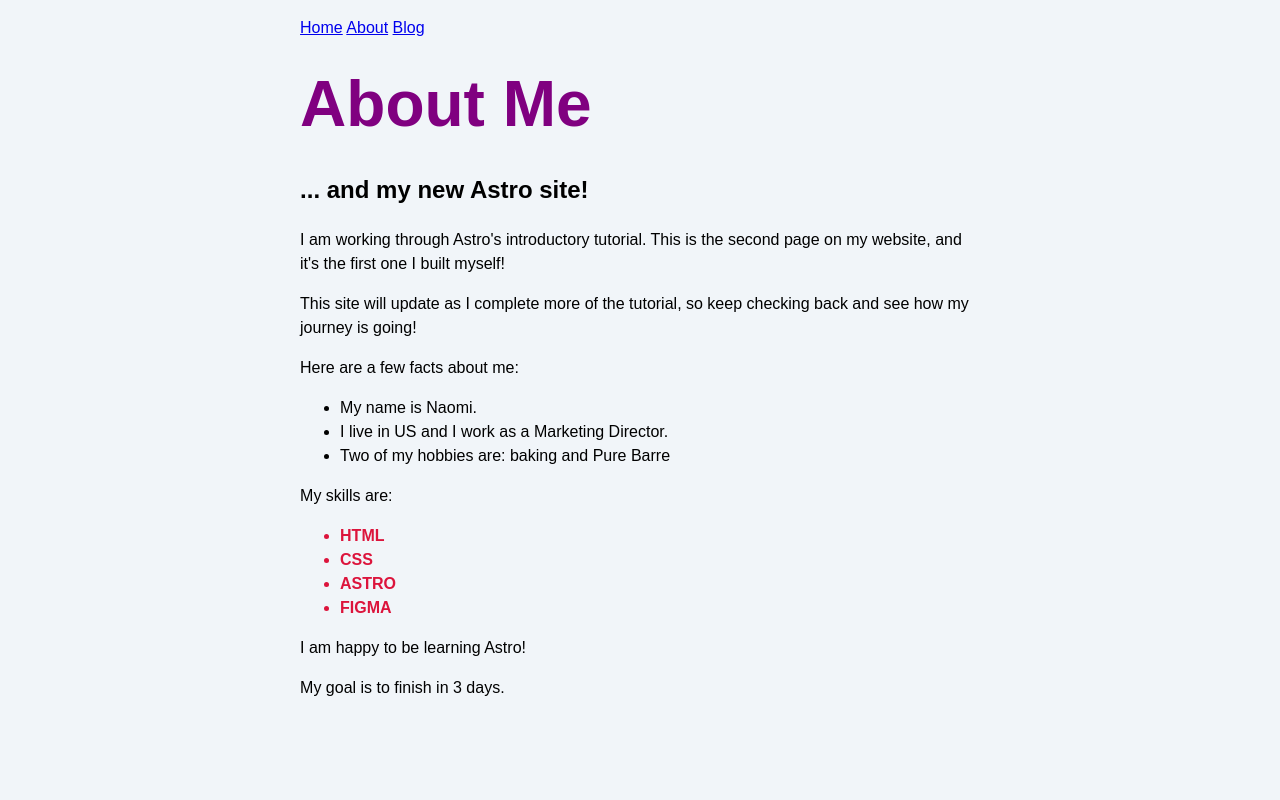
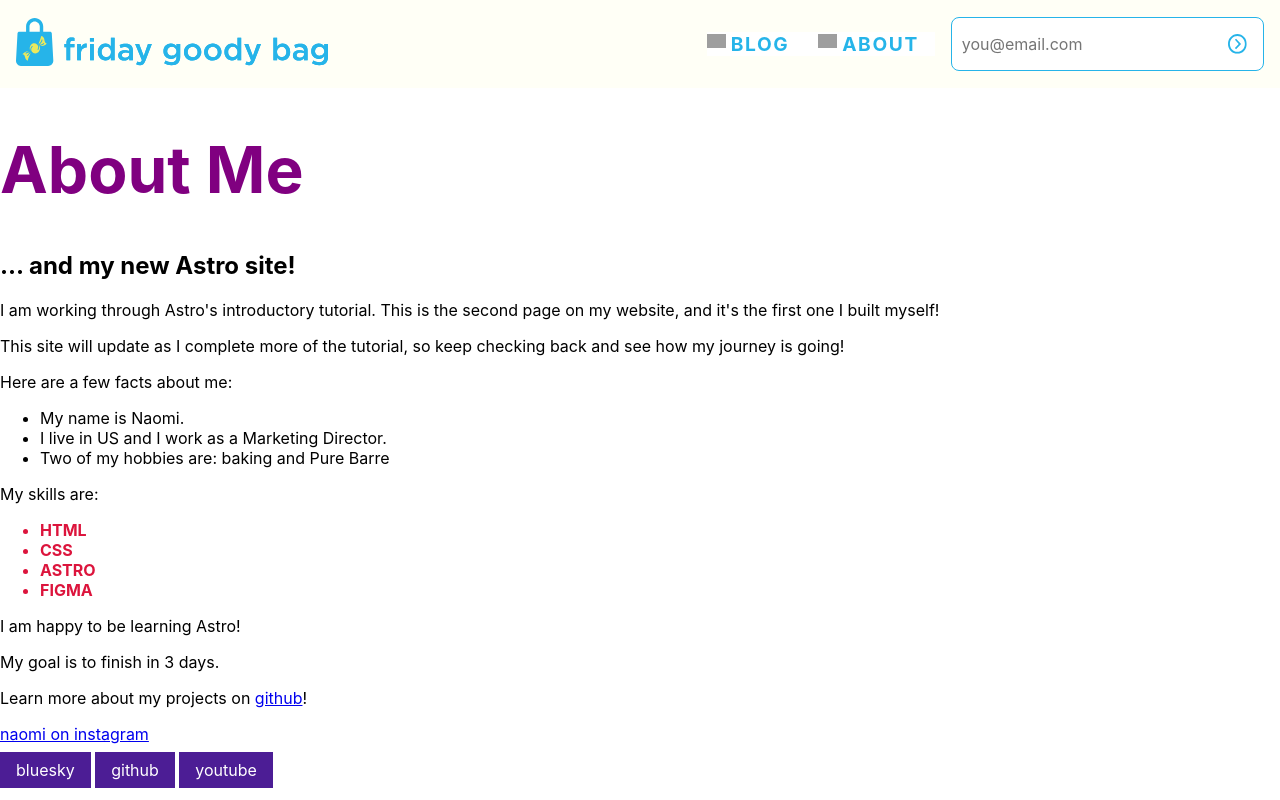
Before and after one commit to naomi-strings/astro-tutorial, an Astro site: page /about in a window 1280 px wide. Built offline with nearby package versions, Linux system fonts and the light colour scheme; Astro itself is replaced by a stand-in of ours; grey boxes are pictures that could not be loaded.

Commit message:
Added FGB content, working through tutorial

```diff
--- /dev/null
+++ b/src/components/Footer.astro
@@ -0,0 +1,15 @@
+---
+const platform = "github";
+const username = "naomi-strings";
+import Social from './Social.astro';
+
+---
+
+<footer>
+  <p>Learn more about my projects on <a href={`https://www.${platform}.com/${username}`}>{platform}</a>!</p>
+  <p><a href="https://www.instagram.com/naomispot">naomi on instagram</a></p>
+
+  <Social platform="bluesky" username="fridaygoodybag" />
+  <Social platform="github" username="naomi-strings" />
+  <Social platform="youtube" username="FridayGoodyBag" />
+</footer>
--- /dev/null
+++ b/src/components/Header.astro
@@ -0,0 +1,6 @@
+---
+import Navigation from './Navigation.astro';
+---
+<header>
+    <Navigation />
+</header>
--- /dev/null
+++ b/src/components/Navigation.astro
@@ -0,0 +1,261 @@
+---
+
+---
+            <nav class="navbar">
+                <div class="navlogo">
+                <img src="img/fgb-logo.svg">
+            </div>
+            <ul class="navlist">
+                <li class="navlist-item"><a href="/blog/">blog</a></li>
+                <li class="navlist-item"><a href="/about/">about</a></li>
+                <!--<li class="navlist-item"><a href="">join list</a></li>-->
+            </ul>
+            <form id="subscribe" class="subscribe">
+                <input type="email" placeholder="you@email.com">
+                <button type="submit" aria-label="Subscribe">
+                    <img src="img/play.svg" alt="">
+                </button>
+            </form>
+
+            <div class="nav-icon">
+                <span></span>
+                <span></span>
+                <span></span>
+            </div>
+</nav>
+<style>
+nav.navbar {
+    background-color: var(--brand-palest);
+    display: flex;
+    flex-wrap: wrap;
+    justify-content: space-between;
+    align-items: center;
+    padding: 1rem 0;
+}
+
+.navlogo img {
+    height: 3rem;
+    padding-left: 1rem;
+}
+
+.navlogo img:hover {
+    opacity: 0.8;
+}
+
+ul.navlist {
+  list-style-type: none;
+  padding-left: 0;
+  width: 100%;
+  order: 3;
+  flex-direction: column;
+  background-color: var(--brand-dark);
+  padding-top: 1rem;
+}
+
+li.navlist-item {
+    height: 5rem;
+    width: 100%;
+    border-bottom: thin dotted var(--brand-light);
+    display: flex;
+    justify-content: flex-end;
+    padding-right: 1rem;
+}
+li.navlist-item a {
+  position: relative;
+  padding-right: 3.5rem;/**/
+  display: flex;
+  align-items: center;
+  text-decoration: none;
+  font-weight: bold;
+  font-size: 2rem;
+  letter-spacing: 0.1rem;
+  text-transform: uppercase;
+}
+
+li.navlist-item a:any-link {
+    color: var(--brand-primary);
+}
+
+li.navlist-item a::after {
+  content: '';
+  position: absolute;
+  right: 0;
+  height: 3rem;
+  width: 3rem;
+  background-image: var(--icon-url);
+  background-size: contain;
+  background-repeat: no-repeat;
+}
+
+li.navlist-item:nth-of-type(1) {
+  --icon-url: url('img/navicon2.svg');
+}
+
+li.navlist-item:nth-of-type(2) {
+  --icon-url: url('img/navicon3.svg');
+}
+
+li.navlist-item:nth-of-type(3) {
+  --icon-url: url('img/icon-subscribe.svg');
+  display: none;
+}
+
+li.navlist-item a:hover, li.navlist-item a:active {
+    opacity: 0.8;
+}
+
+/* repeat this pattern if you have more menu items.
+It is not necessary to name the url's with sequential numbers. */
+
+.nav-icon {
+    position: relative;
+    width: 42px;
+    height: 32px;
+    cursor: pointer;
+    margin-right: 1rem;
+}
+
+.nav-icon span {
+    position: absolute;
+    width: 100%;
+    height: 6px;
+    background: var(--brand-primary);
+    border-radius: 3px;
+    transition: all 0.3s ease-in-out;
+}
+
+.nav-icon span:nth-child(1) {
+    top: 0;
+}
+
+.nav-icon span:nth-child(2) {
+    top: 13px;
+}
+
+.nav-icon span:nth-child(3) {
+    top: 26px;
+}
+
+/* When open - form X */
+/* When open - form X */
+.navbar.open .nav-icon span:nth-child(1) {
+    top: 13px;
+    transform: rotate(45deg);
+}
+
+.navbar.open .nav-icon span:nth-child(2) {
+    opacity: 0;
+}
+
+.navbar.open .nav-icon span:nth-child(3) {
+    top: 13px;
+    transform: rotate(-45deg);
+}
+
+/* Hide menu by default on mobile */
+.navlist {
+  display: none;
+}
+
+/* Show menu when nav is open */
+.navbar.open .navlist {
+  display: flex;
+}
+
+
+/* navbar subscribe form styles */
+
+/* on mobile, display: none; */
+.subscribe {
+    display: flex;
+    align-items: stretch;
+    padding: 0.5em;
+    margin-right: 1rem;
+    border-radius: 8px;
+    background: #ffffff;
+    border: thin solid var(--brand-primary);
+    gap: 0.5rem;
+}
+
+.subscribe input {
+    flex: 1; /* Takes up remaining space */
+    border: none;
+    outline: none;
+    background: transparent;
+    font-size: 1rem;
+}
+
+.subscribe button {
+    background: transparent;
+    border: none;
+    border-radius: 50%;
+    display: flex;
+    align-items: center;
+    justify-content: center;
+    cursor: pointer;
+    padding: 0.5rem; /* Just add some padding for clickable area */
+}
+
+.subscribe button:hover {
+    opacity: 0.8;
+}
+
+.subscribe button img {
+    width: 1.2rem;
+    height: 1.2rem;
+}
+
+/* media queries for navbar */
+@media (min-width: 769px) {
+
+     nav.navbar {
+        justify-content: flex-start; /* Override space-between */
+    }
+
+    ul.navlist {
+        order: 0;
+        display: flex;
+        width: unset;
+        flex-direction: row;
+        gap: 0.8rem;
+        background-color: white;
+        padding-top: 0;
+        margin-left: auto; /* Push menu to the right */
+        margin-right: 1rem;
+
+    }
+    li.navlist-item {
+        border: none;
+        width: auto;
+        height: auto;
+        justify-content: flex-start;
+    }
+
+    li.navlist-item:nth-of-type(3) {
+        display: inline-block;
+    }
+
+    li.navlist-item a {
+        font-size: 1.2rem;
+        padding-right: 0;
+        padding-left: 1.5rem;
+    }
+    li.navlist-item a:after {
+        display: none;
+    }
+    li.navlist-item a::before {
+        content: '';
+        position: absolute;
+        left: 0;
+        height: 1.2rem;
+        width: 1.2rem;
+        background-image: var(--icon-url);
+        background-size: contain;
+        background-repeat: no-repeat;
+}
+
+.nav-icon {
+    display: none;
+}
+}
+</style>
--- /dev/null
+++ b/src/components/Social.astro
@@ -0,0 +1,13 @@
+---
+const { platform, username } = Astro.props;
+---
+<a href={`https://www.${platform}.com/${username}`}>{platform}</a>
+
+<style>
+  a {
+    padding: 0.5rem 1rem;
+    color: white;
+    background-color: #4c1d95;
+    text-decoration: none;
+  }
+</style>
--- a/src/pages/about.astro
+++ b/src/pages/about.astro
@@ -1,5 +1,8 @@
 ---
 import './styles/global.css';
+import Header from '../components/Header.astro';
+import Footer from '../components/Footer.astro';
+
 
 const pageTitle = "About Me";
 const identity = {
@@ -41,9 +44,7 @@ const textCase = "uppercase";
 	</head>
 	<body>
 <body>
-    <a href="/">Home</a>
-<a href="/about/">About</a>
-<a href="/blog/">Blog</a>
+    <Header />
 
   <h1>{pageTitle}</h1>
   <h2>... and my new Astro site!</h2>
@@ -70,5 +71,7 @@ const textCase = "uppercase";
 {finished && <p>I finished this tutorial!</p>}
 
 {goal === 3 ? <p>My goal is to finish in 3 days.</p> : <p>My goal is not 3 days.</p>}
+
+<Footer />
 </body>
 </html>
--- a/src/pages/styles/global.css
+++ b/src/pages/styles/global.css
@@ -1,21 +1,48 @@
-html {
-  background-color: #f1f5f9;
-  font-family: sans-serif;
+/* ===
+   CSS Reset and Base Styles
+   ===================== */
+
+*,
+*::before,
+*::after {
+    box-sizing: border-box;
 }
 
-body {
-  margin: 0 auto;
-  width: 100%;
-  max-width: 80ch;
-  padding: 1rem;
-  line-height: 1.5;
+img {
+    max-width: 100%;
+    height: auto;
 }
 
-* {
-  box-sizing: border-box;
+/* Reset specific form elements */
+input,
+button,
+textarea,
+select {
+  border: none; /* Remove default borders */
+  background: none; /* Remove default backgrounds */
+  font-family: inherit; /* Inherit font styles from parent */
+  font-size: inherit;
+  color: inherit;
 }
 
-h1 {
-  margin: 1rem 0;
-  font-size: 2.5rem;
+
+:root {
+    --brand-primary: #26b4e9;
+    --brand-light: #ebe95d;
+    --brand-pale: #fdfcdd;
+    --brand-dark: #292930;
+    --brand-palest: #fffff6;
+    --brand-tone: #66d6ff;
+    --brand-lightest: #f7f7f7;
+    --brand-danger: #E3184E;
 }
+
+body, html {
+    font-family: "Inter", sans-serif;
+    padding: 0;
+    margin: 0;
+}
+
+/* Fonts */
+
+@import url('https://fonts.googleapis.com/css2?family=Inter:wght@400;500;600;700&display=swap');
--- /dev/null
+++ b/src/scripts/menu.js
@@ -0,0 +1,5 @@
+        navIcon.addEventListener('click', function () {
+            console.log('Clicked!');
+            document.querySelector('.navbar').classList.toggle('open');
+            console.log('Navbar classes:', document.querySelector('.navbar').classList);
+        });
```
Also changed, not shown: src/pages/blog.astro (+7 -4 lines), src/pages/index.astro (+16 -4 lines), public/img/burger.svg (added), public/img/fgb-logo.svg (added), public/img/founder-image.png (added), public/img/icon-subscribe.svg (added), public/img/navicon1.svg (added), public/img/navicon2.svg (added), public/img/navicon3.svg (added), public/img/play.svg (added), src/components/Menu.astro (added).
